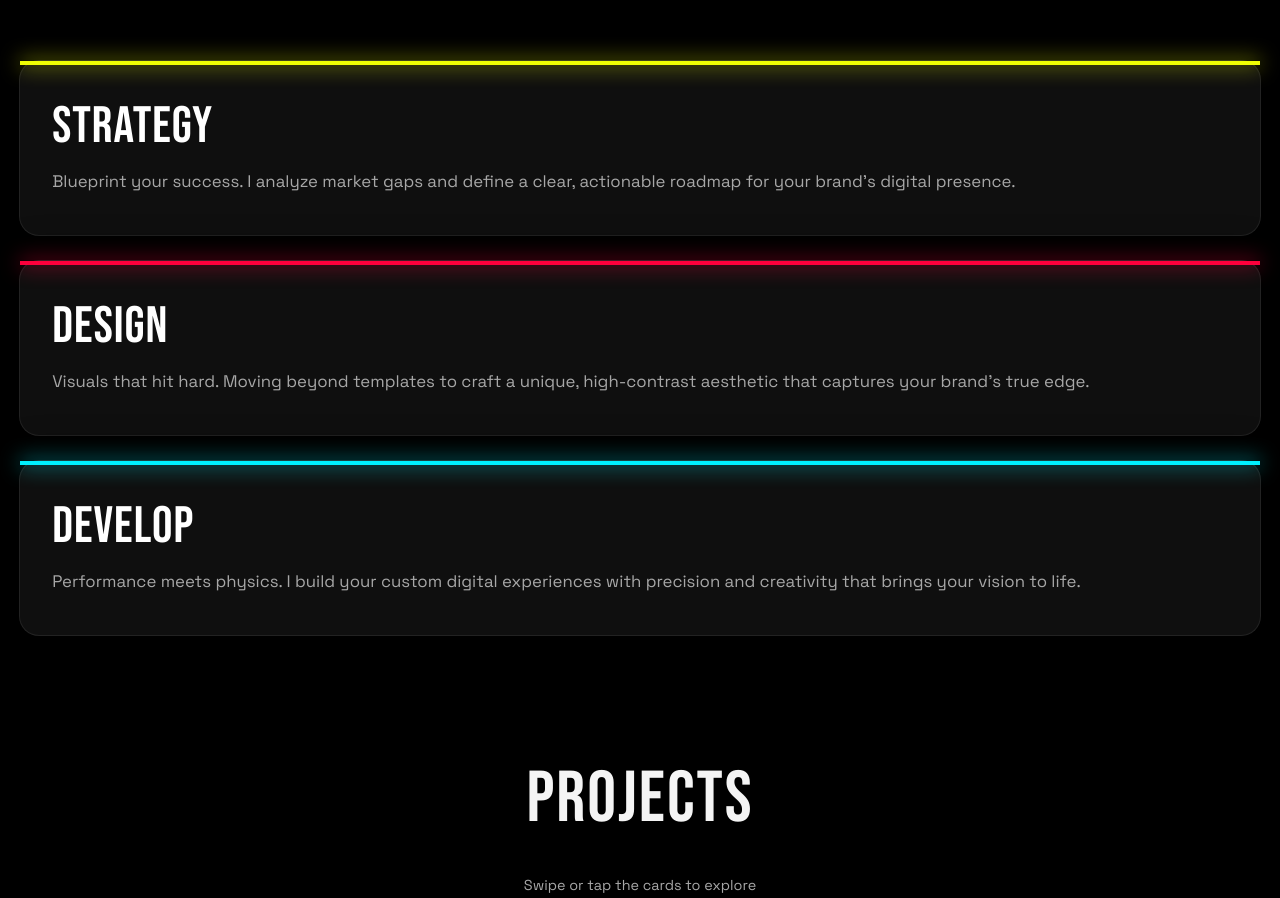
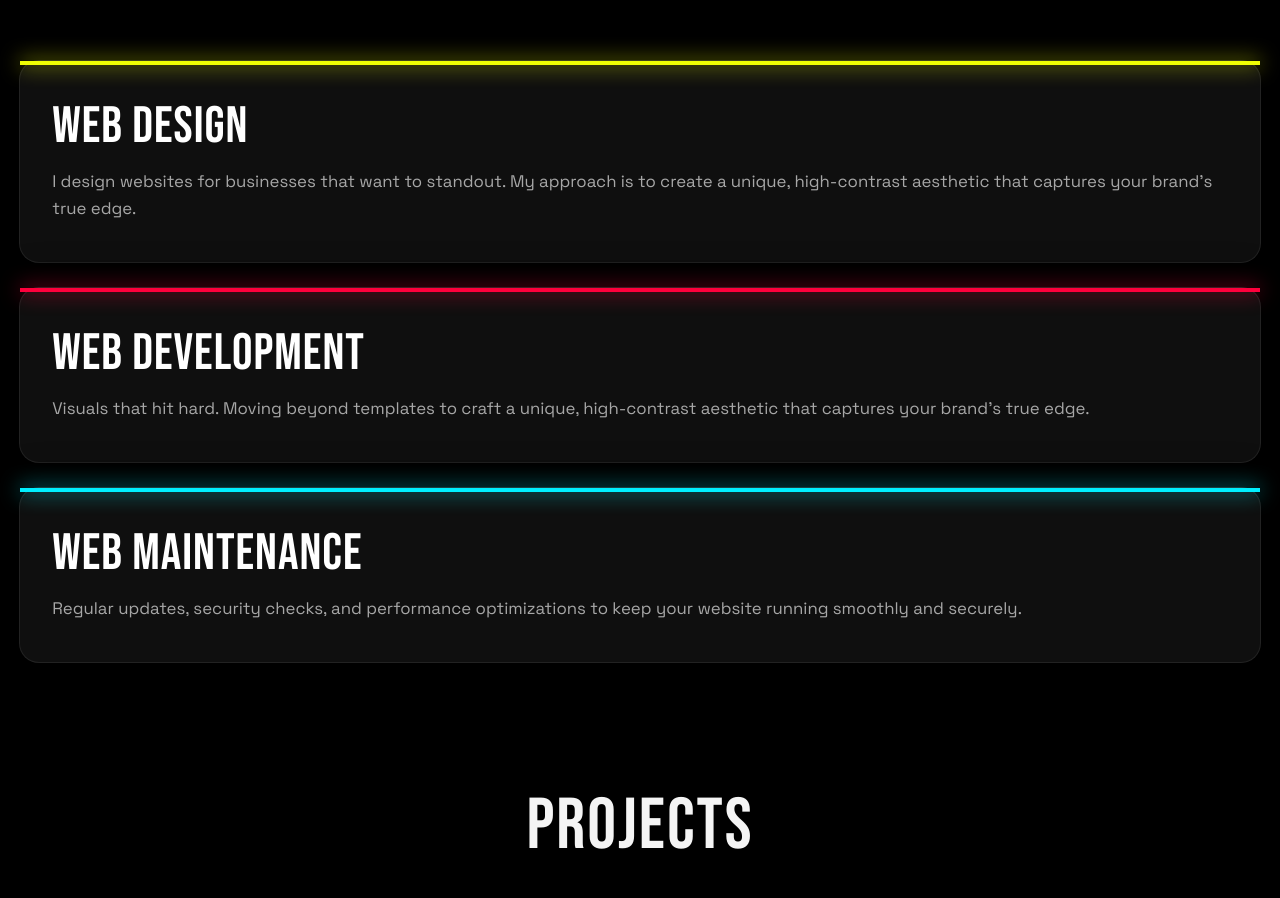
Before and after one commit to zzvimalzz/Swymble, a React (Vite) app: page / in a window 1280 px wide. Shown: the part 924-1822 px from the top of the page. Built offline with nearby package versions, Linux system fonts and the light colour scheme.

Commit message:
Update WhatIDo

```diff
--- a/src/data/whatido.ts
+++ b/src/data/whatido.ts
@@ -6,21 +6,21 @@ import type { SwymbleWhatIDo } from './types';
 // - desc: card description text
 export const SWYMBLE_WHAT_I_DO: SwymbleWhatIDo[] = [
   {
-    title: 'STRATEGY',
+    title: 'WEB DESIGN',
     colorHex: '#EFFF04',
     colorRgb: '239, 255, 4',
-    desc: "Blueprint your success. I analyze market gaps and define a clear, actionable roadmap for your brand's digital presence.",
+    desc: "I design websites for businesses that want to standout. My approach is to create a unique, high-contrast aesthetic that captures your brand's true edge.",
   },
   {
-    title: 'DESIGN',
+    title: 'WEB DEVELOPMENT',
     colorHex: '#FF003C',
     colorRgb: '255, 0, 60',
     desc: "Visuals that hit hard. Moving beyond templates to craft a unique, high-contrast aesthetic that captures your brand's true edge.",
   },
   {
-    title: 'DEVELOP',
+    title: 'WEB MAINTENANCE',
     colorHex: '#00F0FF',
     colorRgb: '0, 240, 255',
-    desc: 'Performance meets physics. I build your custom digital experiences with precision and creativity that brings your vision to life.',
+    desc: 'Regular updates, security checks, and performance optimizations to keep your website running smoothly and securely.',
   },
 ];
```
